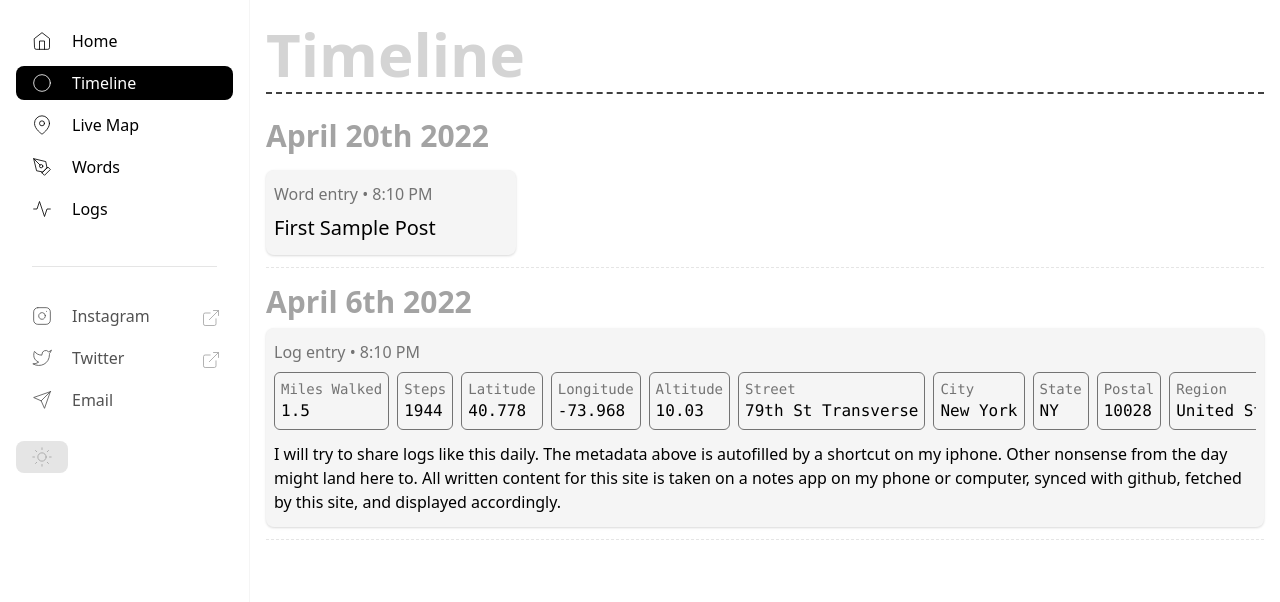
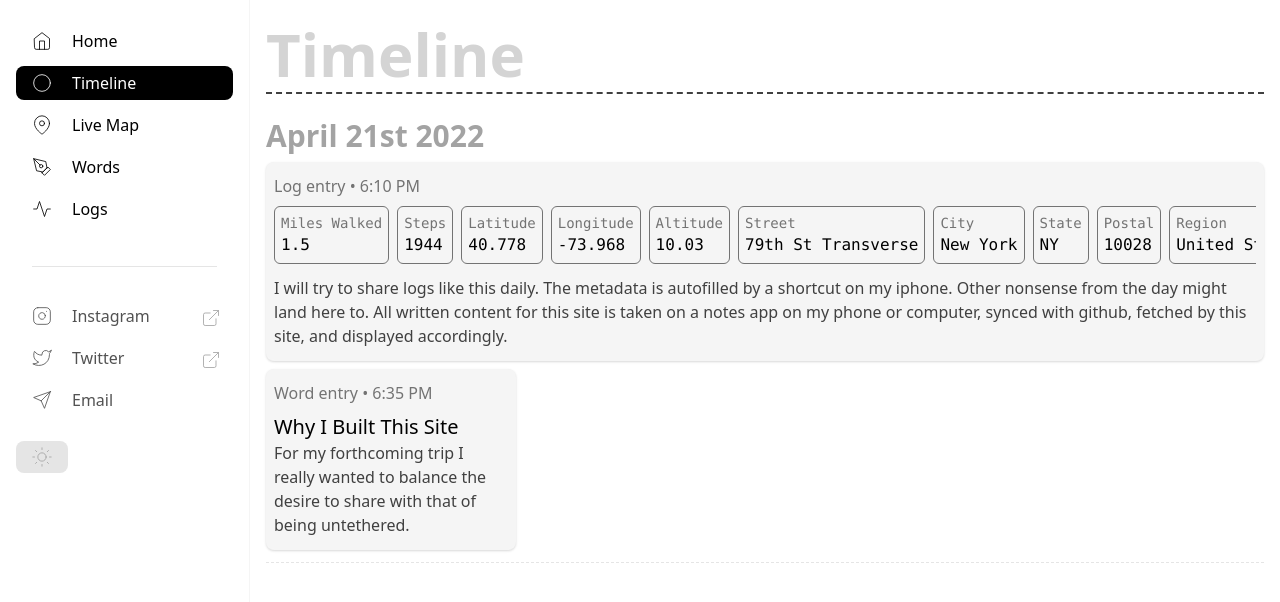
Before and after one commit to 4till2/pct-live, a Next.js app: page /timeline in a window 1280 px wide. Shown: the top 602 px of the page. Built offline with nearby package versions, Linux system fonts and the light colour scheme; no server answers; the database is empty.

Commit message:
words: why i built this site

```diff
--- a/components/logs/logCard.js
+++ b/components/logs/logCard.js
@@ -18,7 +18,7 @@ export default function LogCard({post}) {
                 <MetaDetails metadata={post.metadata}/>
                 <div
                     dangerouslySetInnerHTML={{__html: post?.content}}
-                    className="inline-block post-content text-clip overflow-hidden mt-2 line-clamp-3"
+                    className="inline-block post-content text-clip overflow-hidden mt-2 line-clamp-3 text-gray-700 dark:text-gray-300"
                 />
             </a>
         </Link>
--- a/components/words/gallery.js
+++ b/components/words/gallery.js
@@ -7,7 +7,7 @@ export default function WordsGallery({words}) {
                 {
                     words.map(p => {
                         return (
-                            <div key={p.slug} className="mr-2 mt-1 w-1/2 md:w-1/4 break-words shrink">
+                            <div key={p.slug} className="mr-2 w-1/2 md:w-1/4 break-words shrink">
                                 <WordCard post={p}/>
                             </div>
                         )
--- a/components/words/wordCard.js
+++ b/components/words/wordCard.js
@@ -4,7 +4,7 @@ import Link from "next/link";
 export default function WordCard({post}) {
     return (
         <Link href={`/words/${post.slug}`} key={post.slug}>
-            <a className="py-3  p-2 my-1 border-b border-gray-100 rounded-lg cursor-pointer grid items-center bg-gray-100 shadow hover:bg-gray-200 dark:bg-gray-900 dark:hover:bg-gray-800 dark:border-gray-900">
+            <a className="py-3 p-2 my-1 border-b border-gray-100 rounded-lg cursor-pointer grid items-center bg-gray-100 shadow hover:bg-gray-200 dark:bg-gray-900 dark:hover:bg-gray-800 dark:border-gray-900">
                 <article
 
                 >
@@ -17,8 +17,8 @@ export default function WordCard({post}) {
                 <h3 className="text-xl">{post?.title}</h3>
 
                 <div
-                    dangerouslySetInnerHTML={{__html: post?.content}}
-                    className="inline-block mx-auto post-content text-clip overflow-hidden"
+                    dangerouslySetInnerHTML={{__html: post?.excerpt}}
+                    className="inline-block mx-auto post-content line-clamp-4 overflow-hidden text-gray-700 dark:text-gray-300"
                 />
             </a>
         </Link>
--- a/data/logs/20220328170055.md
+++ b/data/logs/20220328170055.md
@@ -1,5 +1,5 @@
 ---
-date: '2022-04-06T16:10:45-04:00'
+date: '2022-04-21T14:10:45-04:00'
 title: log
 status: publish
 details:
@@ -21,4 +21,4 @@ details:
     uv: 1
 ---
 
-I will try to share logs like this daily. The metadata above is autofilled by a shortcut on my iphone. Other nonsense from the day might land here to. All written content for this site is taken on a notes app on my phone or computer, synced with github, fetched by this site, and displayed accordingly.
+I will try to share logs like this daily. The metadata is autofilled by a shortcut on my iphone. Other nonsense from the day might land here to. All written content for this site is taken on a notes app on my phone or computer, synced with github, fetched by this site, and displayed accordingly.
--- a/data/words/sample-words.md
+++ /dev/null
@@ -1,9 +0,0 @@
----
-layout: post
-title: "First Sample Post"
-date: '2022-04-20T16:10:45-04:00'
-categories: sample
-excerpt: Just some sample words
----
-
-Wow I waited to long to build use next. Less than 24hrs for this to exist (thanks perry!).
--- /dev/null
+++ b/data/words/why-this-site.md
@@ -0,0 +1,40 @@
+---
+layout: post
+title: 'Why I Built This Site'
+date: '2022-04-21T14:35:45-04:00'
+categories: about
+excerpt: 'For my forthcoming trip I really wanted to balance the desire to share with that of being untethered.'
+---
+> For my forthcoming trip I really wanted to balance the desire to share with that of being untethered.
+
+Not too long ago I thought to myself "I should hike the Pacific Crest Trail". All 2662 miles (4284 km) of it. In not too
+long I will try. Along the way I'm bound for some epic adventures. I'd love for a way to take my family and friends
+along for the journey, digitally that is. There's only one problem. I don't like social media. I could probably write an
+essay arguing why but as the great Kevin Malone once said "why say lot word when few do trick". Social media sucks. It
+sucks for the addictive features, it sucks for the self-confidence busters, it sucks for the data lock ins, it sucks for
+the privacy invasions, it sucks for the platform restrictions, it sucks for the hate fueled conversations, and it sucks
+for the information bubbles. But everyone already knows these reasons and figure them an alright price to pay for dank
+meme wars. I get it. There are as many if not more upsides than downsides. But there's a reason social media sucks that
+maybe isn't mentioned as frequently as the others. Social media lacks context. Everything shared on social media is a "
+moment". A single photo, story, video, tweet, or even link are all shared in isolation from one another. Yet that's not
+how things actually rarely are. Even a picture of an amazing vacation is greater in context to the previous weeks boring
+desk job. Yet these contextual bits of information are seriously lacking from any popular platform. Ephemeral moments
+competing for our fleeting attention. And all we're left with are particles of thoughts, experiences, and ideas. There
+are ceratinly reasons to still use these platforms, and I probably will, but for my mental health and intellectual
+curiosity they rarely suffice. In regular life I do just fine as a passive lurker but for my forthcoming trip I really
+wanted to find a way to balance the desire to share with that of being untethered. A simple blog or public photo album
+would be an alright start but still too restrictive to how I want to share. I want to take my family and friends on the
+journey with me. Have them seen the things I'm seeing, understand the challenges ahead and behind, and get to peek into
+the day to day of their PCT thru-hiker. They should be able to ask how many miles did I walk today? What was the
+weather? Where did I start and finish? Who did I meet? What portion of the trail did I tackle? What night camping was
+it? What views did I wake up to? How was all this different from yesterday, or two weeks ago? Where will I be tomorrow
+or two weeks from now? All of these questions are real elements of an experience full of continual context not easily
+broken down into one off posts, tweets, images, or stories. My mission with this website is to create a place to share
+the journey in its continuum. Start to finish, in real time, with all the possible context of the experience itself. So
+I put together this site, a collection of realtime content from my journey, shared automatically in the background to my
+regular activities. 'Waypoints' are fetched from my Garmin tracker, 'Photos' from a Google Photos album, 'Words' my
+notes' app, and 'Logs' the result of a Shortcut on my iPhone. It took a few trys to get right, and I fully anticipate
+Uncle Murphy to laugh at all efforts to prevent an explosion on day 1, but for now I'm glad about the results and
+excited to experiment with this form of journaling from the trail!
+
+Todo: Organize a more in depth explanation of the technical implementations.
```
